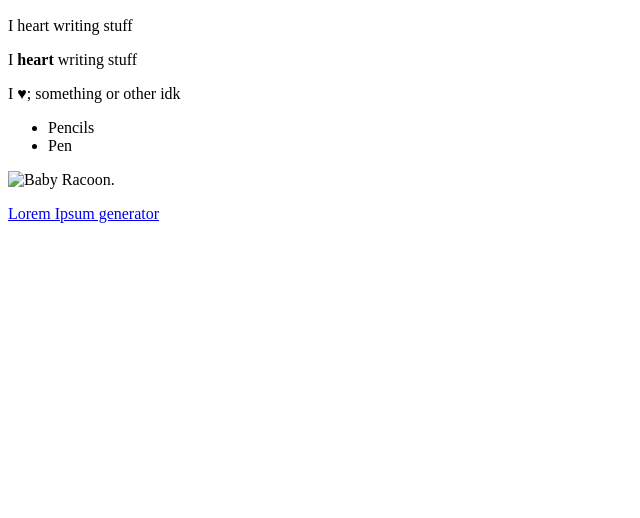
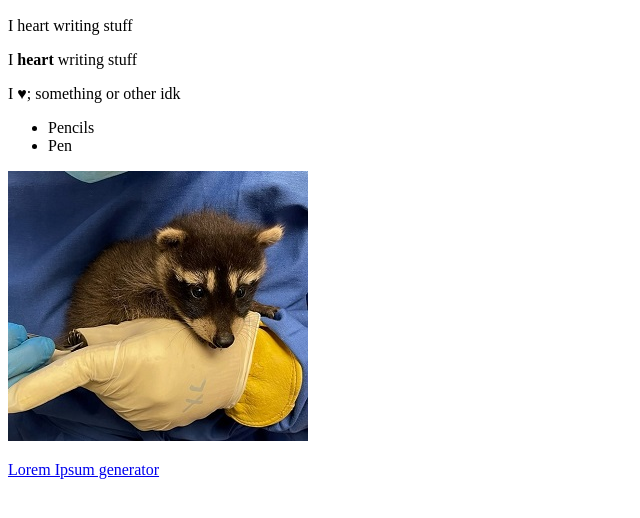
Before and after one commit to apacicco/apacicco.github.io, a plain HTML site: page index.html in a window 1280 px wide. Shown: the part 136-654 px from the top of the page, without its empty margins (0-640 px from the left). Drawn offline with Linux system fonts and the light colour scheme.

Commit message:
added pic

```diff
--- a/index.html
+++ b/index.html
@@ -25,7 +25,7 @@
         <li> Pen    <!--list item tags--> </li>
     </ul>
 
-      <p>  <img src="directory/image.jpeg" alt = "Baby Racoon."><!--do not change in css--> </p> <!-- use <p> for block leveling-->
+      <p>  <img src="images/raccoon.jpg" alt = "Baby Racoon."><!--do not change in css--> </p> <!-- use <p> for block leveling-->
         <!--self enclosing-->
         <!--links -->
         <a href="rahhhhhhhhhhhhhhhh"> Lorem Ipsum generator</a> <!--href refers you to link, then highlights written text-->
```
Also changed, not shown: images/raccoon.jpg (added).
